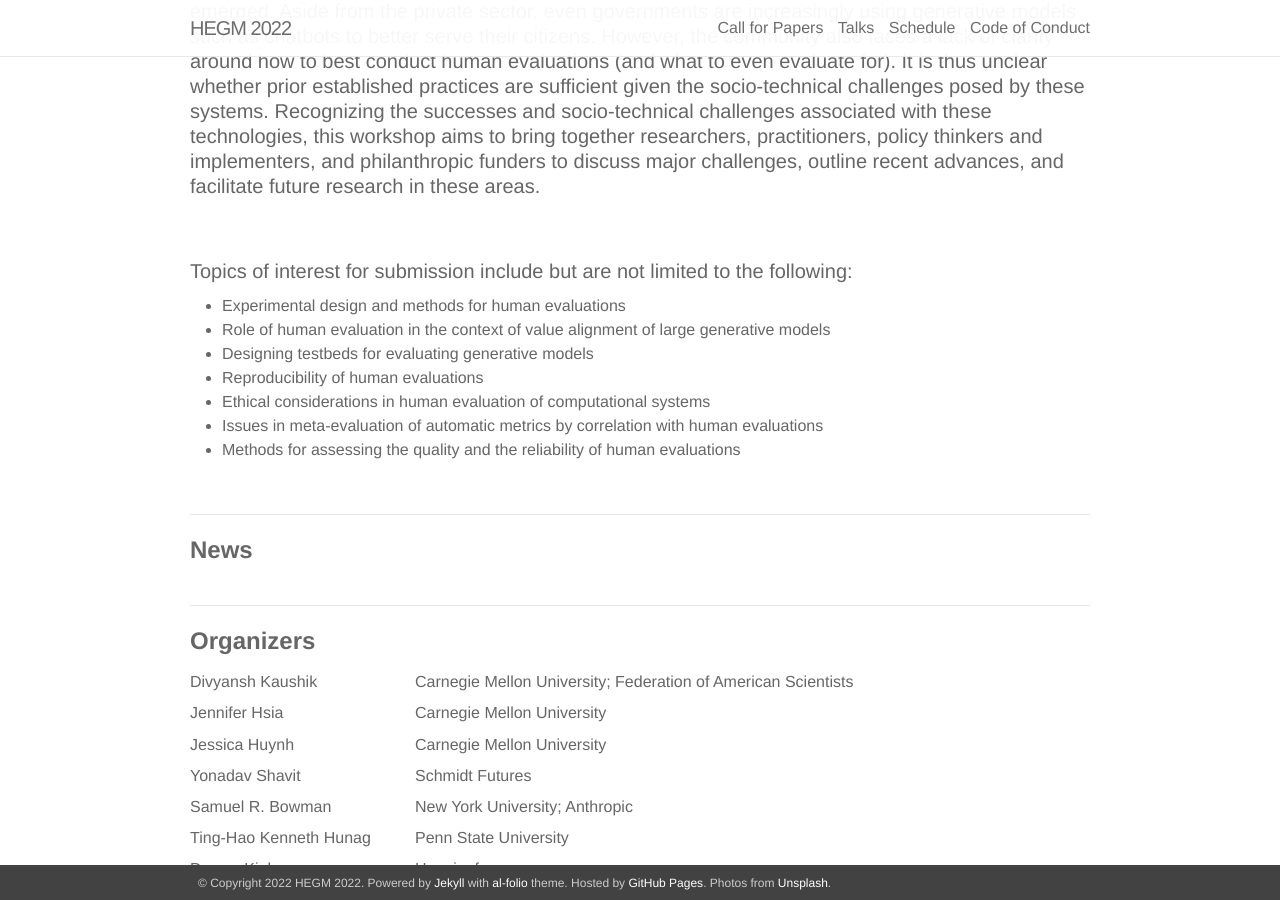
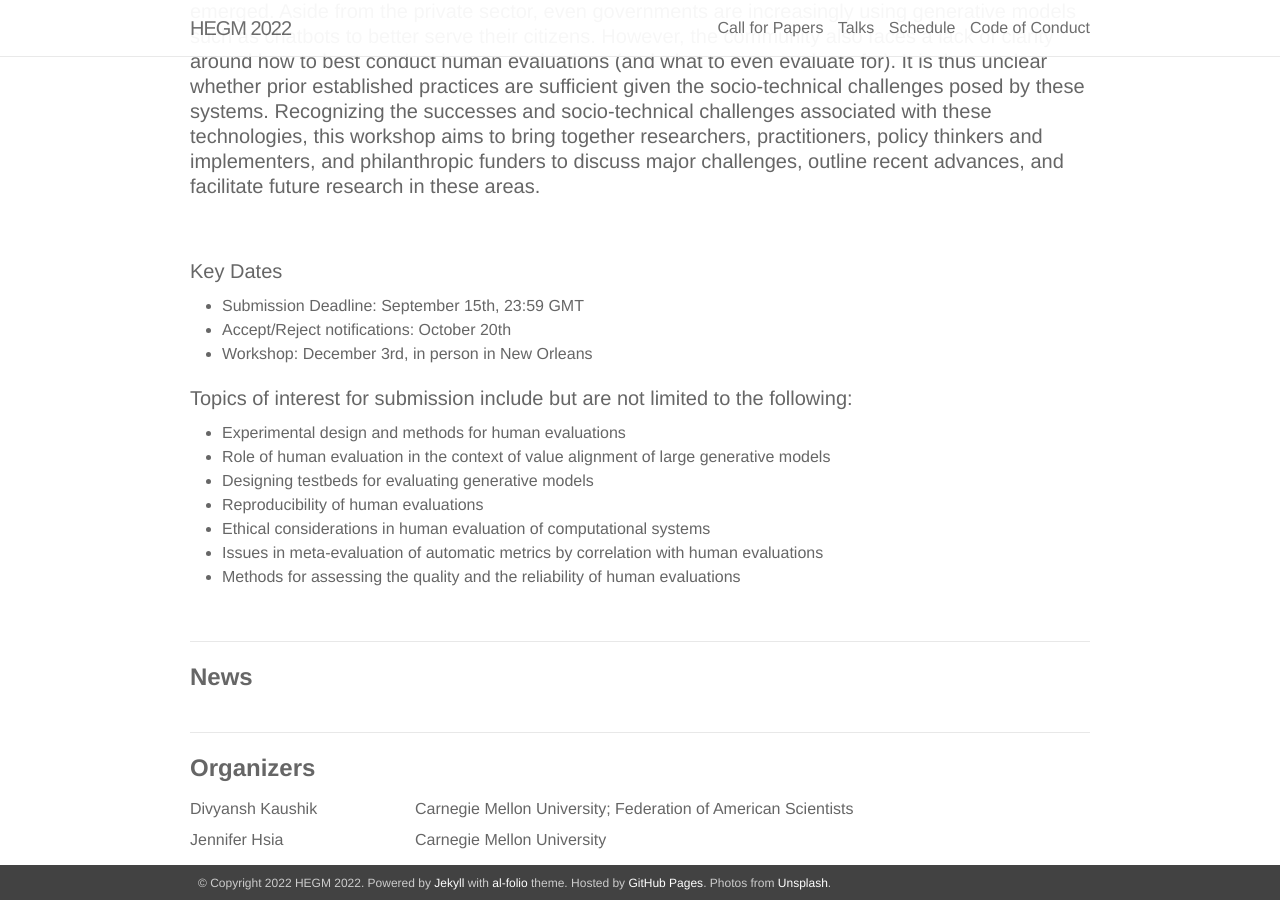
Before and after one commit to acmi-lab/humaneval-workshop, a Jekyll site: the page built from _pages/00_about.md, in a window 1280 px wide and 900 px high, scrolled down 549 px. Built offline with Jekyll 4.4.1, drawn with Linux system fonts in a browser that asks for light colours; nearby versions of some CDN libraries.

Commit message:
Update home page with dates.

```diff
--- a/_pages/00_about.md
+++ b/_pages/00_about.md
@@ -12,6 +12,12 @@ news: true
 social: true
 organizers: true
 ---
+
+#### Key Dates
+
+* Submission Deadline: September 15th, 23:59 GMT
+* Accept/Reject notifications: October 20th
+* Workshop: December 3rd, in person in New Orleans
 
 #### Topics of interest for submission include but are not limited to the following:
 
```
